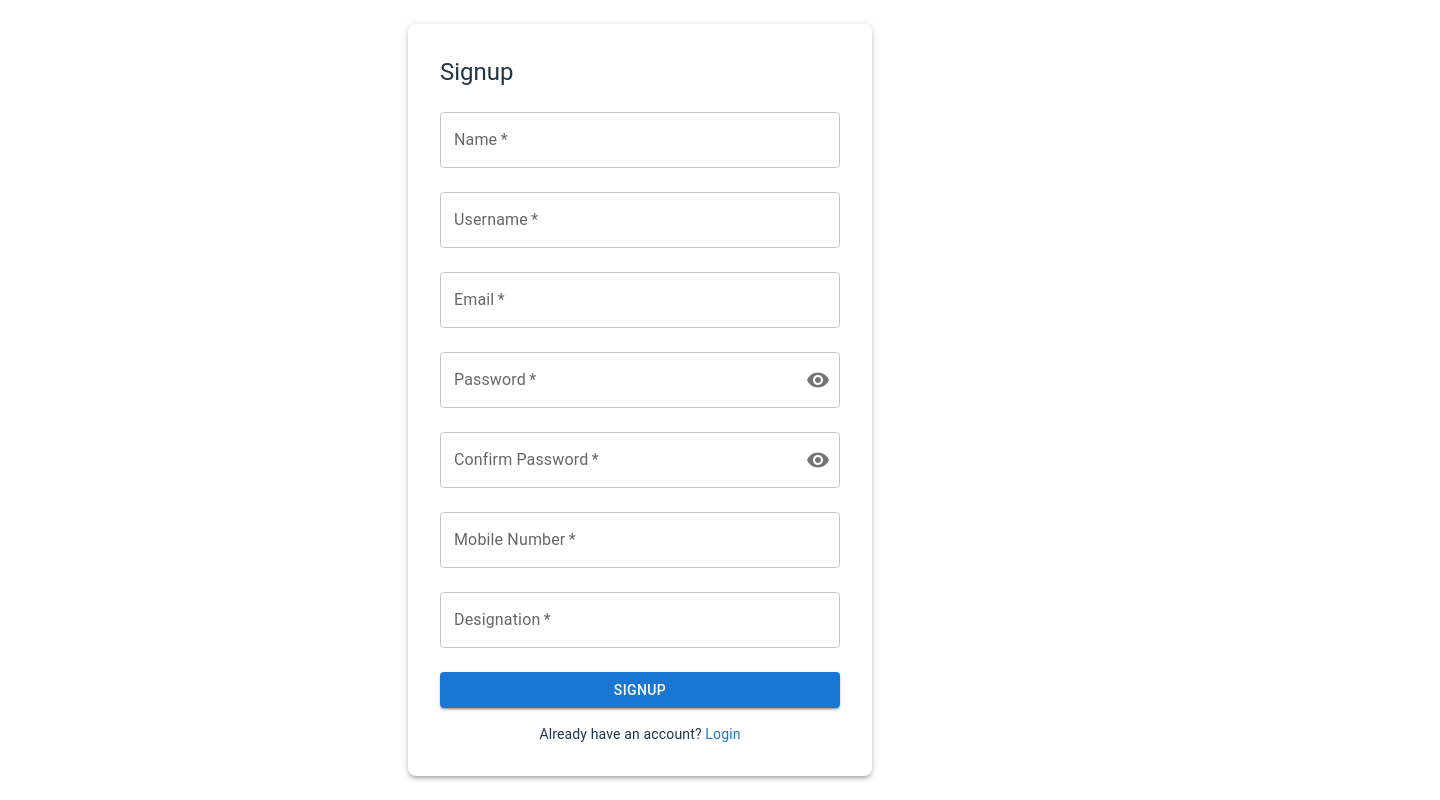
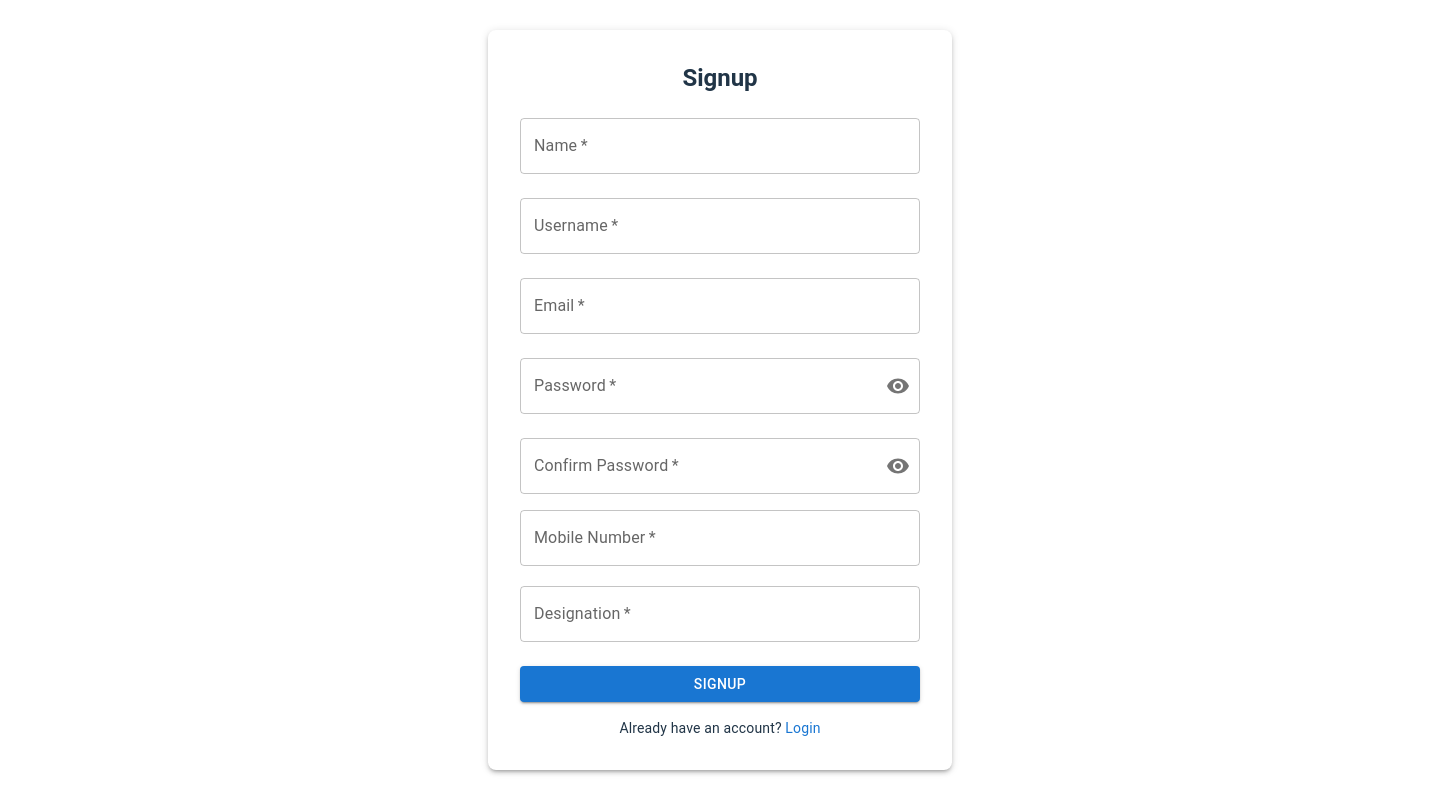
Before and after one commit to shri234/MERN, a React (Vite) app: page /signup in a window 1280 px wide. Shown: the whole page, 1440 px wide, since content can reach past the window. Built offline with nearby package versions, Linux system fonts and the light colour scheme.

Commit message:
Add files via upload

```diff
--- a/src/components/dashboard.tsx
+++ b/src/components/dashboard.tsx
@@ -13,7 +13,7 @@ import {
   Box,
   TableSortLabel,
 } from "@mui/material";
-import { styled } from "@mui/system";
+import {  styled } from "@mui/system";
 import axios from "axios";
 
 // Styled TableRow for alternating row colors
@@ -86,13 +86,13 @@ const Dashboard: React.FC = () => {
   }
 
   return (
-    <Box sx={{ p: 4, width: "100vw" }}>
-      <Typography variant="h4" gutterBottom>
+    <Box sx={{ p: 20, width: "80vw", alignContent:"center" }}>
+      <Typography variant="h4" align="center" fontWeight="bold" color="brown" gutterBottom>
         Users Dashboard
       </Typography>
-      <TableContainer component={Paper} sx={{ boxShadow: 3 }}>
+      <TableContainer component={Paper} sx={{ boxShadow: 3, alignContent:"center",alignItems:"center" }}>
         <Table>
-          <TableHead>
+          <TableHead  >
             <TableRow>
               {/* <TableCell sortDirection={orderBy === "id" ? order : false}>
                 {/* <TableSortLabel
@@ -103,7 +103,7 @@ const Dashboard: React.FC = () => {
                   ID
                 </TableSortLabel> */}
               {/* </TableCell> */}
-              <TableCell sortDirection={orderBy === "name" ? order : false}>
+              <TableCell sortDirection={orderBy === "name" ? order : false} sx={{ color: "black", backgroundColor:"lightblue", fontWeight: "bold" }}>
                 <TableSortLabel
                   active={orderBy === "name"}
                   direction={orderBy === "name" ? order : "asc"}
@@ -112,10 +112,10 @@ const Dashboard: React.FC = () => {
                   Name
                 </TableSortLabel>
               </TableCell>
-              <TableCell>Username</TableCell>
-              <TableCell>Email</TableCell>
-              <TableCell>Mobile Number</TableCell>
-              <TableCell>Designation</TableCell>
+              <TableCell sx={{ color: "black",backgroundColor:"lightblue", fontWeight: "bold" }}>Username</TableCell>
+              <TableCell sx={{ color: "black",backgroundColor:"lightblue", fontWeight: "bold" }}>Email</TableCell>
+              <TableCell sx={{ color: "black", backgroundColor:"lightblue",fontWeight: "bold" }}>Mobile Number</TableCell>
+              <TableCell sx={{ color: "black", backgroundColor:"lightblue",fontWeight: "bold" }}>Designation</TableCell>
             </TableRow>
           </TableHead>
           <TableBody>
--- a/src/components/signup.tsx
+++ b/src/components/signup.tsx
@@ -93,9 +93,16 @@ const Signup: React.FC = () => {
   return (
     <Grid
       container
-      justifyContent="center"
-      alignItems="center"
-      style={{ minHeight: "80vh", width: "100vw", display: "flex" }}
+  justifyContent="center"
+  alignItems="center"
+  style={{width:"180vh"}}
+  sx={{
+    width: "100%",         // Set width to 100% of the parent
+    height: "100vh",       // Set height to match the viewport height
+    padding: 2,
+    boxSizing: "border-box", // Include padding and border in dimensions
+    // overflow: "hidden",    // Prevent overflow causing scrollbars
+  }}
     >
       <Box
         component="form"
@@ -106,9 +113,10 @@ const Signup: React.FC = () => {
           boxShadow: 3,
           maxWidth: 400,
           backgroundColor: "white",
+
         }}
       >
-        <Typography variant="h5" component="h1" gutterBottom>
+        <Typography variant="h5" component="h1" fontWeight="bold" align="center" gutterBottom>
           Signup
         </Typography>
 
@@ -183,7 +191,7 @@ const Signup: React.FC = () => {
         />
         <TextField
           fullWidth
-          margin="normal"
+          margin="dense"
           label="Mobile Number"
           name="mobileNumber"
           type="tel"
```
